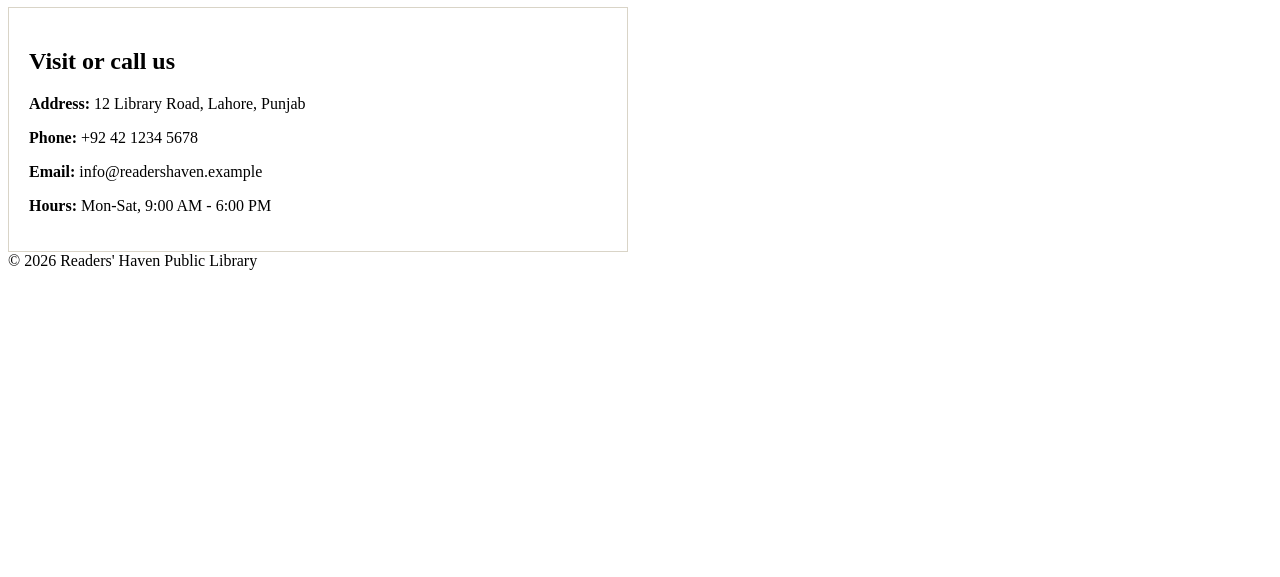
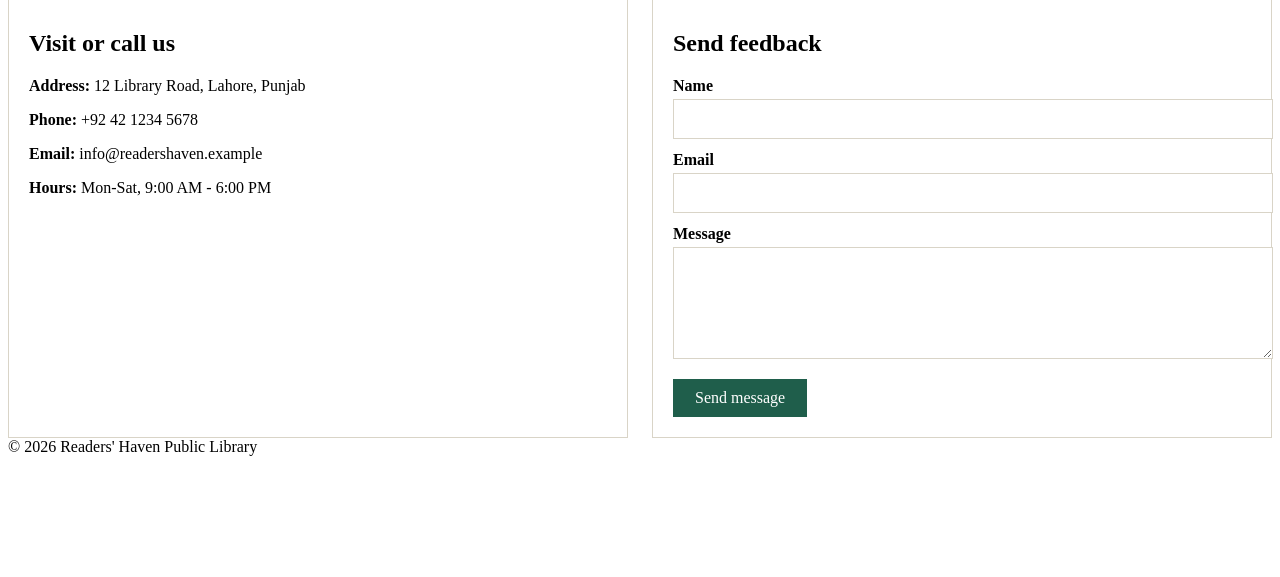
Before and after one commit to Ahmadkhadim09/readers-haven-devops, a plain HTML site: page src/contact.html in a window 1280 px wide. Shown: the part 223-800 px from the top of the page. Drawn offline with Linux system fonts and the light colour scheme.

Commit message:
Add feedback form to contact page

```diff
--- a/src/contact.html
+++ b/src/contact.html
@@ -1,5 +1,3 @@
-//Awais work
-
 <!DOCTYPE html>
 <html lang="en">
 <head>
@@ -33,6 +31,19 @@
         <p><strong>Email:</strong> info@readershaven.example</p>
         <p><strong>Hours:</strong> Mon-Sat, 9:00 AM - 6:00 PM</p>
       </section>
+
+      <section class="card">
+        <h2>Send feedback</h2>
+        <form action="#" method="post">
+          <label for="name">Name</label>
+          <input type="text" id="name" name="name" required>
+          <label for="email">Email</label>
+          <input type="email" id="email" name="email" required>
+          <label for="message">Message</label>
+          <textarea id="message" name="message" rows="5" required></textarea>
+          <button type="submit">Send message</button>
+        </form>
+      </section>
     </div>
   </main>
   <footer>&copy; 2026 Readers' Haven Public Library</footer>
```
